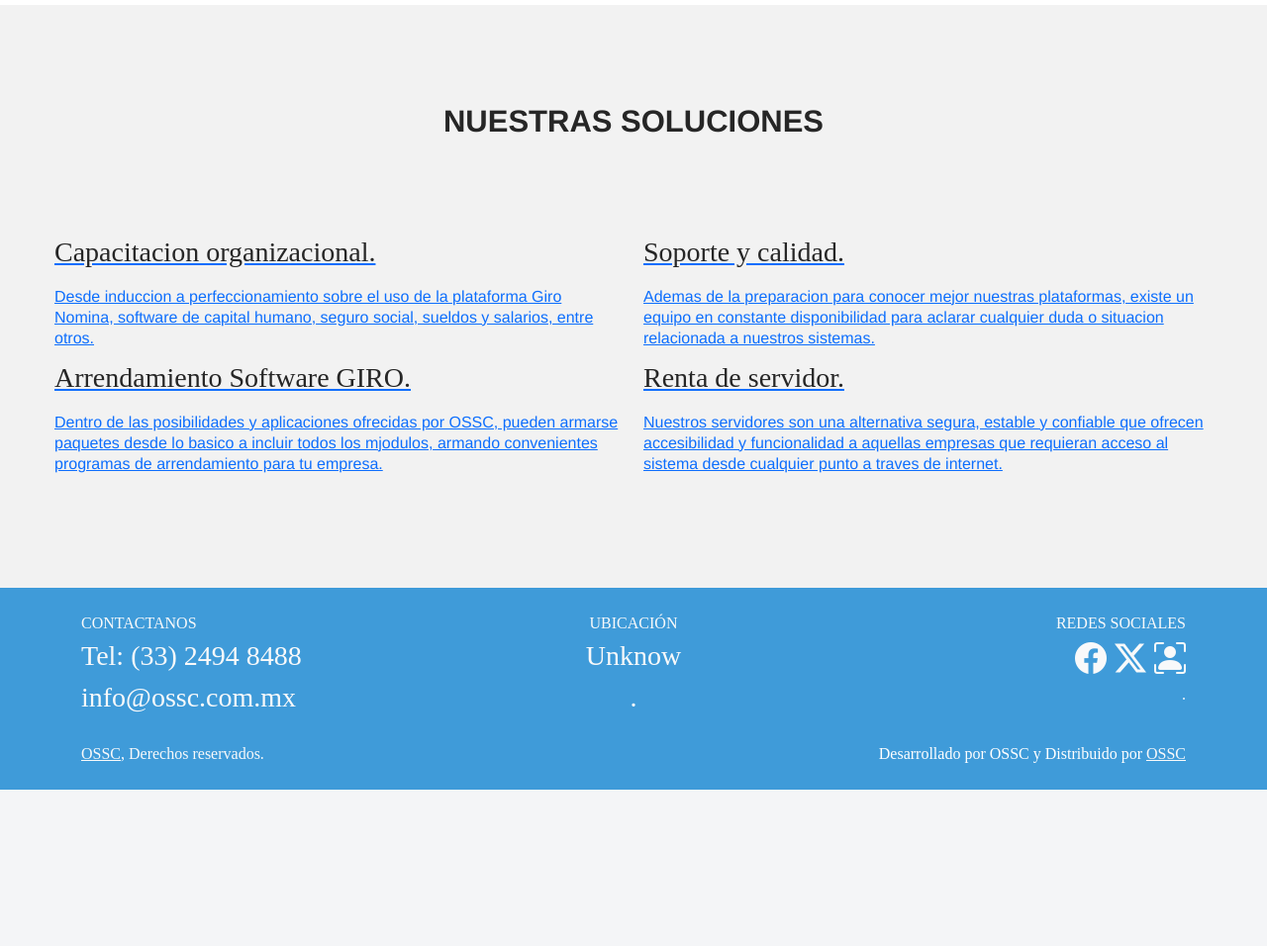
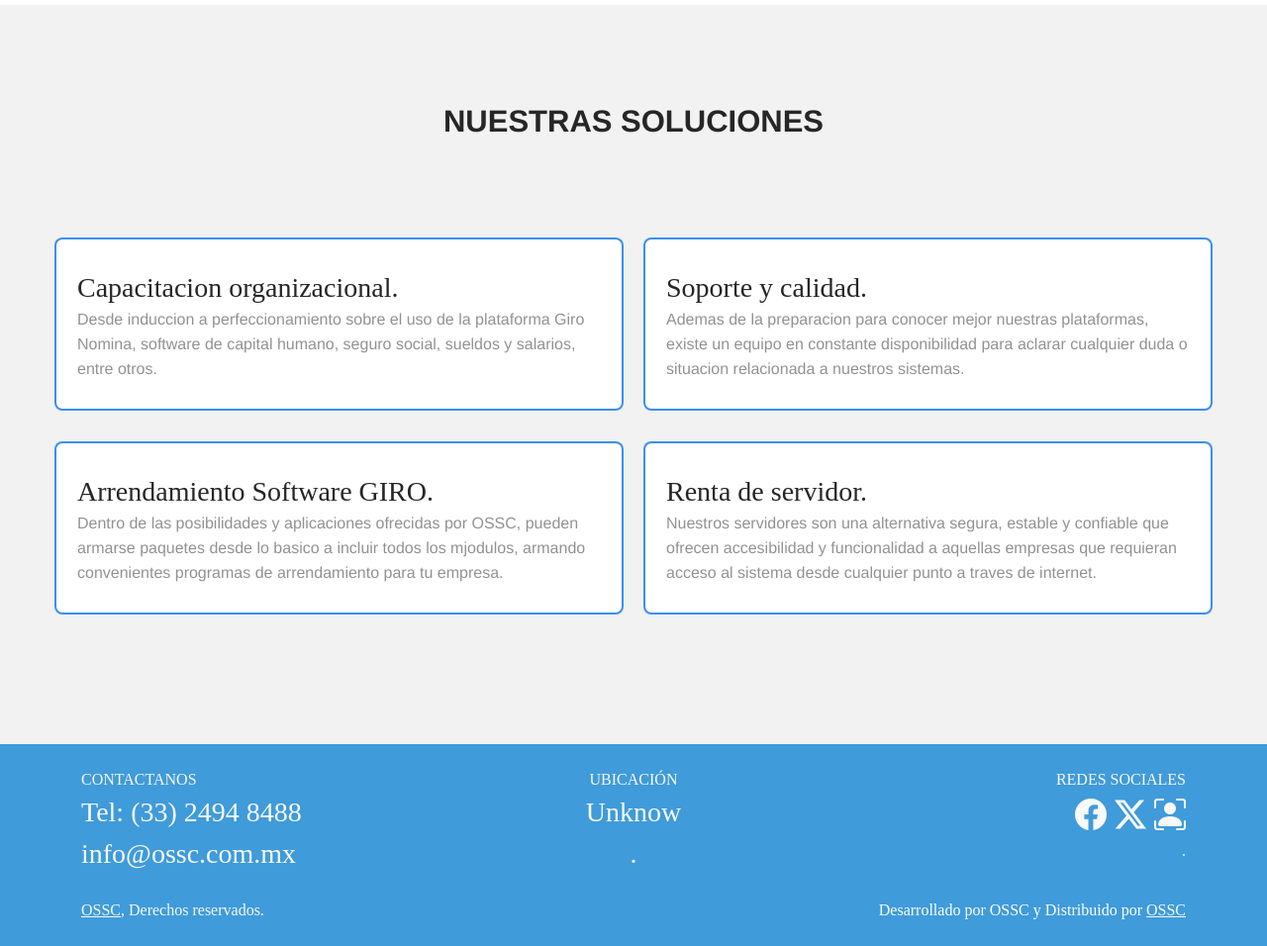
Before and after one commit to NatalieG291/Web-OSSC, a PHP site: page /soluciones.html in a window 1280 px wide. Shown: the part 555-1511 px from the top of the page at 99% size. Before the commit the page ends 1353 px from the top, so only its background shows below. Run offline with PHP 8.4, Linux system fonts and the light colour scheme; some web fonts are replaced.

Commit message:
Estilos pagina soluciones

```diff
--- a/styles/style.css
+++ b/styles/style.css
@@ -809,16 +809,19 @@
     .contenedor-w {
         max-width: 1170px;
     }
+
     =======
     .team-member {
         text-align: center;
         margin-bottom: 30px;
     }
+
     .team-member img {
         width: 50%;
         height: auto;
         border-radius: 50%;
     }
+
     .team-member h5 {
         margin-top: 15px;
         font-weight: bold;
@@ -826,5 +829,44 @@
 
     .sinFondo {
         background-color: transparent;
->>>>>>> d7396ffb1e680ee35d946a21afcea7f196fb5632
     }
+}
+/**/
+.section.lightgrey.solucioness {
+    padding-bottom: 75px;
+}
+.soluciones-wrapper {
+    padding-bottom: 31px;
+}
+.soluciones-link {
+    display: block;
+    padding: 38px 23px 23px;
+    border-radius: 2px;
+    background-color: white;
+    box-shadow: rgba(0, 0, 0, 0.09) 0px 0px 0px 2px inset;
+    -webkit-transition: background-color 300ms ease;
+    transition: background-color 300ms ease;
+    color: #a3a3a3;
+    text-decoration: none;
+}
+
+    .soluciones-link:hover {
+        background-color: #f2f2f2;
+    }
+
+    .soluciones-link._2 {
+        box-shadow: #3a8ff0 0px 0px 0px 2px inset;
+    }
+
+        .soluciones-link._2:hover {
+            background-color: #ebf4ff;
+        }
+
+.soluciones-title {
+    margin-bottom: 7px;
+    line-height: 25px;
+    font-weight: 400;
+}
+    .soluciones-title.time {
+        color: rgba(0, 0, 0, 0.43);
+    }
```
Lines whose indentation alone changed are shown as unchanged.
